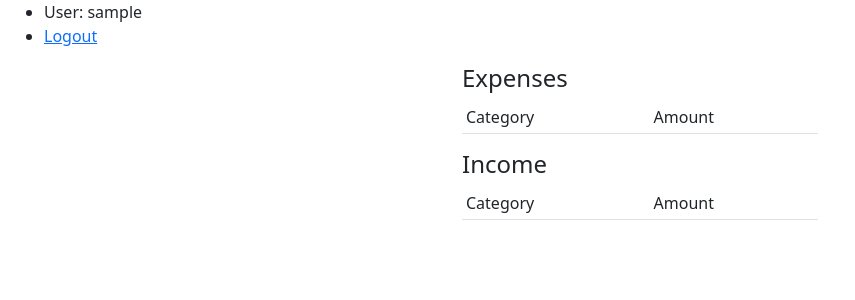
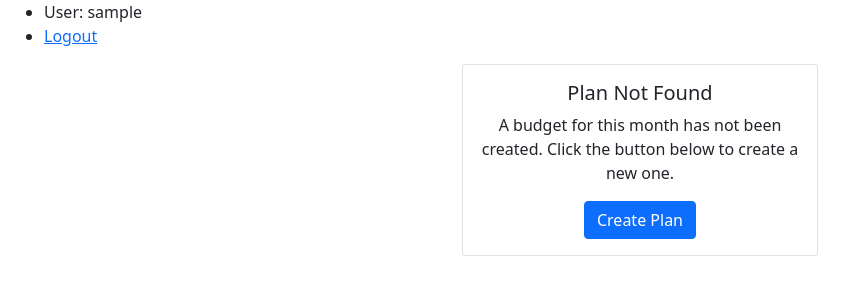
Before and after one commit to jrabideaux/money-management, a Django app: page /dashboard in a window 1280 px wide. Shown: the top 300 px of the page, without its empty margins (0-855 px from the left). Run offline with Django 3.2, Linux system fonts and the light colour scheme; the visitor is signed in with stand-in values (Sample User, id 1).

Commit message:
Updated plan.html to include a card if the user doesn't have a current plan for the month

```diff
--- a/money_management/budget/templates/plan.html
+++ b/money_management/budget/templates/plan.html
@@ -1,5 +1,22 @@
 {% extends "base.html" %}
 {% block content %}
+{% csrf_token %}
+
+{% if not plan_item_list %}
+  <div class="container">
+    <div class="row justify-content-center">
+      <div class="col-md-4">
+        <div class="card text-center">
+          <div class="card-body">
+            <h5 class="card-title">Plan Not Found</h5>
+            <p class="card-text">A budget for this month has not been created. Click the button below to create a new one. </p>
+            <a href="#" class="btn btn-primary">Create Plan</a>
+          </div>
+        </div>
+      </div>
+    </div>
+  </div>
+{% else %}
   <div class="container">
     <div class="row justify-content-center">
       <div class="col-md-4">
@@ -44,4 +61,5 @@
       </div>
     </div>
   </div>
+{% endif %}
 {% endblock %}
--- a/money_management/budget/templates/registration/login.html
+++ b/money_management/budget/templates/registration/login.html
@@ -17,8 +17,9 @@
 
 <div class="container">
   <div class="row justify-content-center">
-    <div class=col-md-4>
-      <form method="post" action="{% url 'login' %}">
+    <div class="col-md-4 bg-secondary">
+      <h2>Budget App</h2>
+      <form method="post" action="{% url 'login' %}" style="height: 225px;">
         {% csrf_token %}
         <div class="mb-3">
           <label for="username" class=form-label>Username:</label>
--- a/money_management/budget/views.py
+++ b/money_management/budget/views.py
@@ -23,7 +23,7 @@ class UserCurrentMonthPlanView(generic.ListView):
             return UserPlanItem.objects.filter(user_id=user.id).filter(
                 month_choice=current_month, year_choice=current_year)
         else:
-            raise (PermissionError)
+            raise PermissionError
 
 
 def login_view(request):
```
Lines whose indentation alone changed are shown as unchanged.
